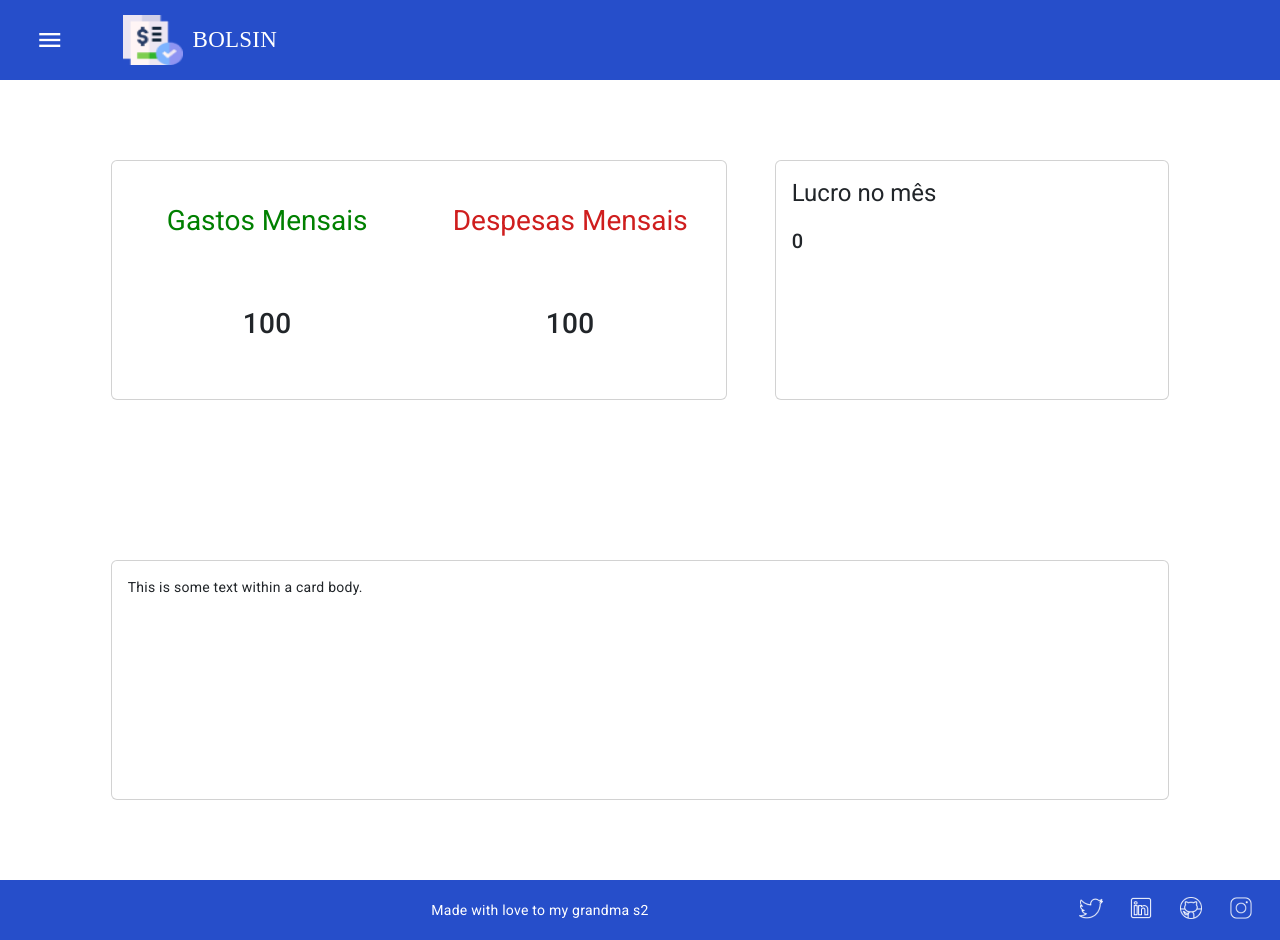
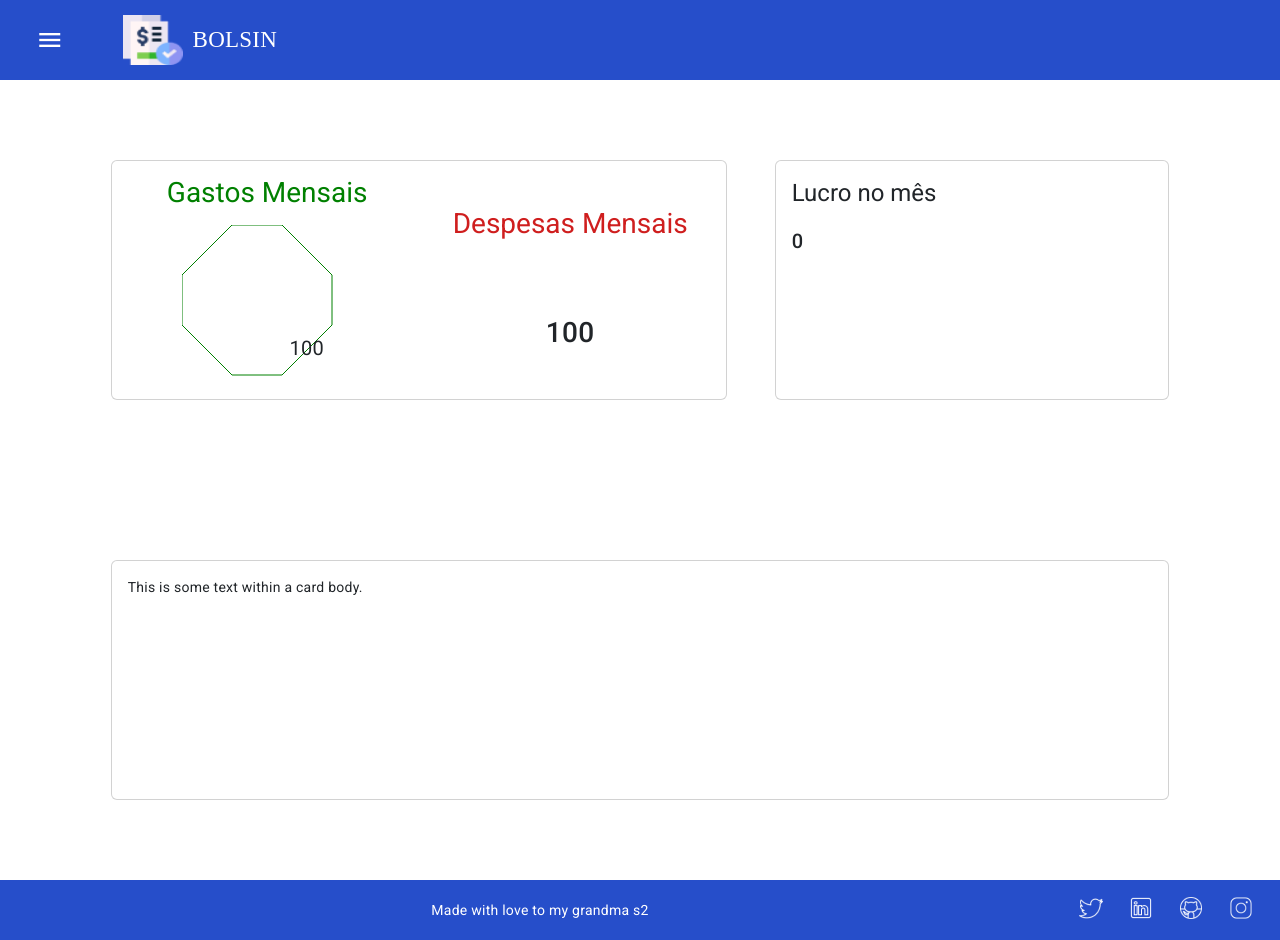
Before and after one commit to GustSilvaJR/ManageBills_Front, an Angular app: page /pages in a window 1280 px wide. Built offline with nearby package versions, Linux system fonts and the light colour scheme; a web font is replaced by a local one.

Commit message:
Testando animações do animejs na tela de dashboard | Instalando modulo do animejs

```diff
--- a/package.json
+++ b/package.json
@@ -3,7 +3,7 @@
   "version": "0.0.0",
   "scripts": {
     "ng": "ng",
-    "start": "ng serve --configuration development",
+    "server": "ng serve --configuration development",
     "build": "ng build",
     "watch": "ng build --watch --configuration development",
     "test": "ng test"
@@ -20,6 +20,7 @@
     "@angular/platform-browser": "^15.0.0",
     "@angular/platform-browser-dynamic": "^15.0.0",
     "@angular/router": "^15.0.0",
+    "animejs": "^3.2.1",
     "package.json": "^2.0.1",
     "rxjs": "~7.5.0",
     "tslib": "^2.3.0",
@@ -29,6 +30,7 @@
     "@angular-devkit/build-angular": "^15.0.3",
     "@angular/cli": "~15.0.3",
     "@angular/compiler-cli": "^15.0.0",
+    "@types/animejs": "^3.1.7",
     "@types/jasmine": "~4.3.0",
     "jasmine-core": "~4.5.0",
     "karma": "~6.4.0",
--- a/src/app/pages/dashboard/dashboard.component.html
+++ b/src/app/pages/dashboard/dashboard.component.html
@@ -6,7 +6,13 @@
             <div class="card-body row">
                 <div class="text-center col-md-6">
                     <h1 id="card-gastos" class="title">Gastos Mensais</h1>
-                    <h2>100</h2>
+                    <div class="demo-wrapper">
+
+                        <span id="teste">100</span>
+                        <svg id="demo-svg" width="170" height="171">
+                            <path stroke="green" fill="none" d="M 50 150 L 0 100 L 0 50 L 50 0 L 100 0 L 150 50 L 150 100 L 100 150 L 50 150  "></path>
+                        </svg>
+                    </div>
                 </div>
 
                 <div class="text-center col-md-6">
--- a/src/app/pages/dashboard/dashboard.component.scss
+++ b/src/app/pages/dashboard/dashboard.component.scss
@@ -38,6 +38,17 @@
     }
 }
 
+#teste{
+    font-size: 20px;
+    position: absolute;
+    top: -10px;
+    left: -20px;
+}
+
+.demo-wrapper{
+    position: relative;
+}
+
 .balanco {
     mat-card {
         background-color: white;
--- a/src/app/pages/dashboard/dashboard.component.ts
+++ b/src/app/pages/dashboard/dashboard.component.ts
@@ -1,10 +1,25 @@
-import { Component } from '@angular/core';
+import { Component, OnInit } from '@angular/core';
+import anime from 'animejs/lib/anime.es.js';
 
 @Component({
   selector: 'app-dashboard',
   templateUrl: './dashboard.component.html',
   styleUrls: ['./dashboard.component.scss']
 })
-export class DashboardComponent {
+export class DashboardComponent implements OnInit {
+
+  ngOnInit(): void {
+
+    const path = anime.path("#demo-svg path");
+
+    anime({
+        targets:"#teste",
+        translateX:path('x'),
+        translateY: path('y'),
+        easing: "linear",
+        duration: 3000,
+        loop: true
+    })
+  }
 
 }
```
Also changed, not shown: 1 other file (tests, documents, lock files or other folders).
